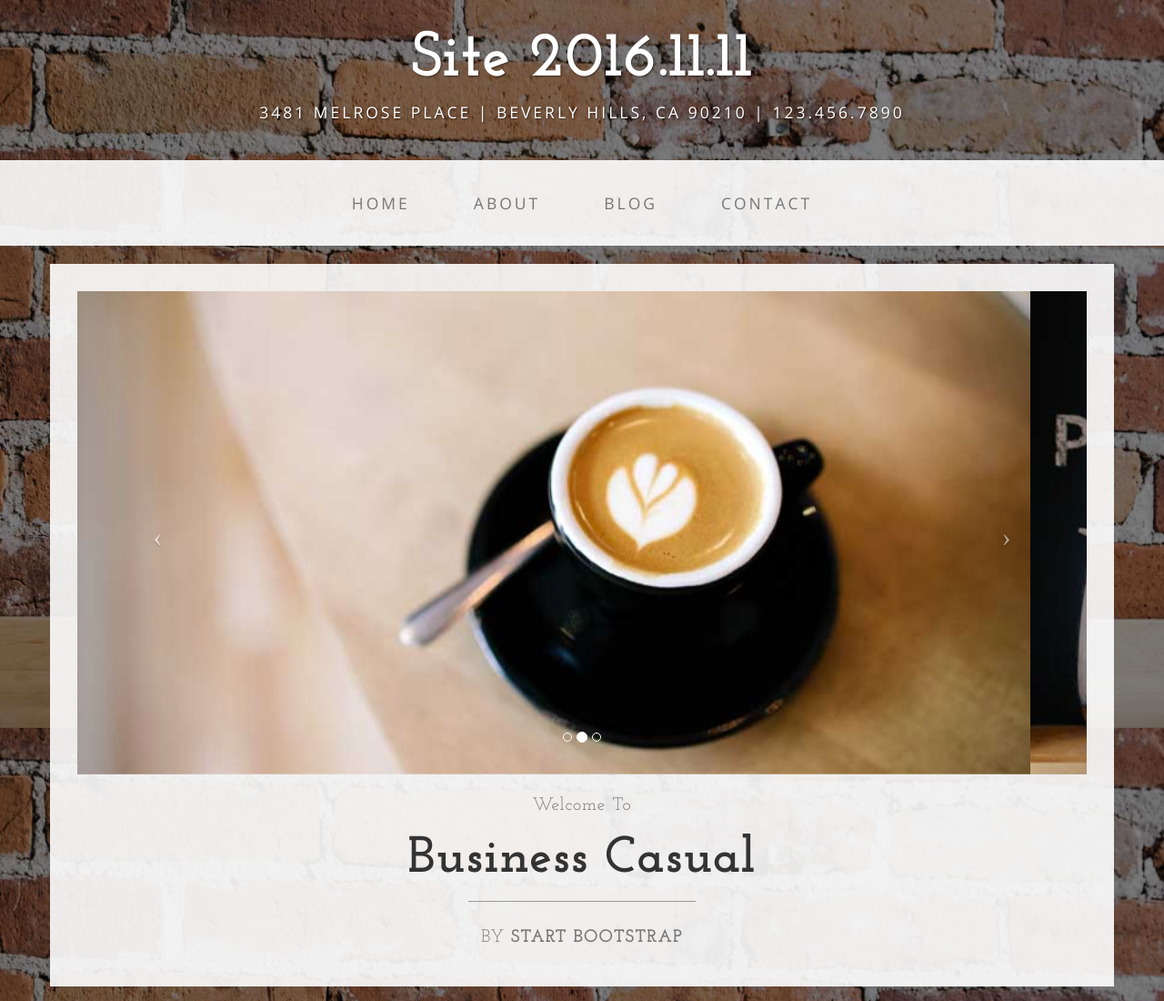
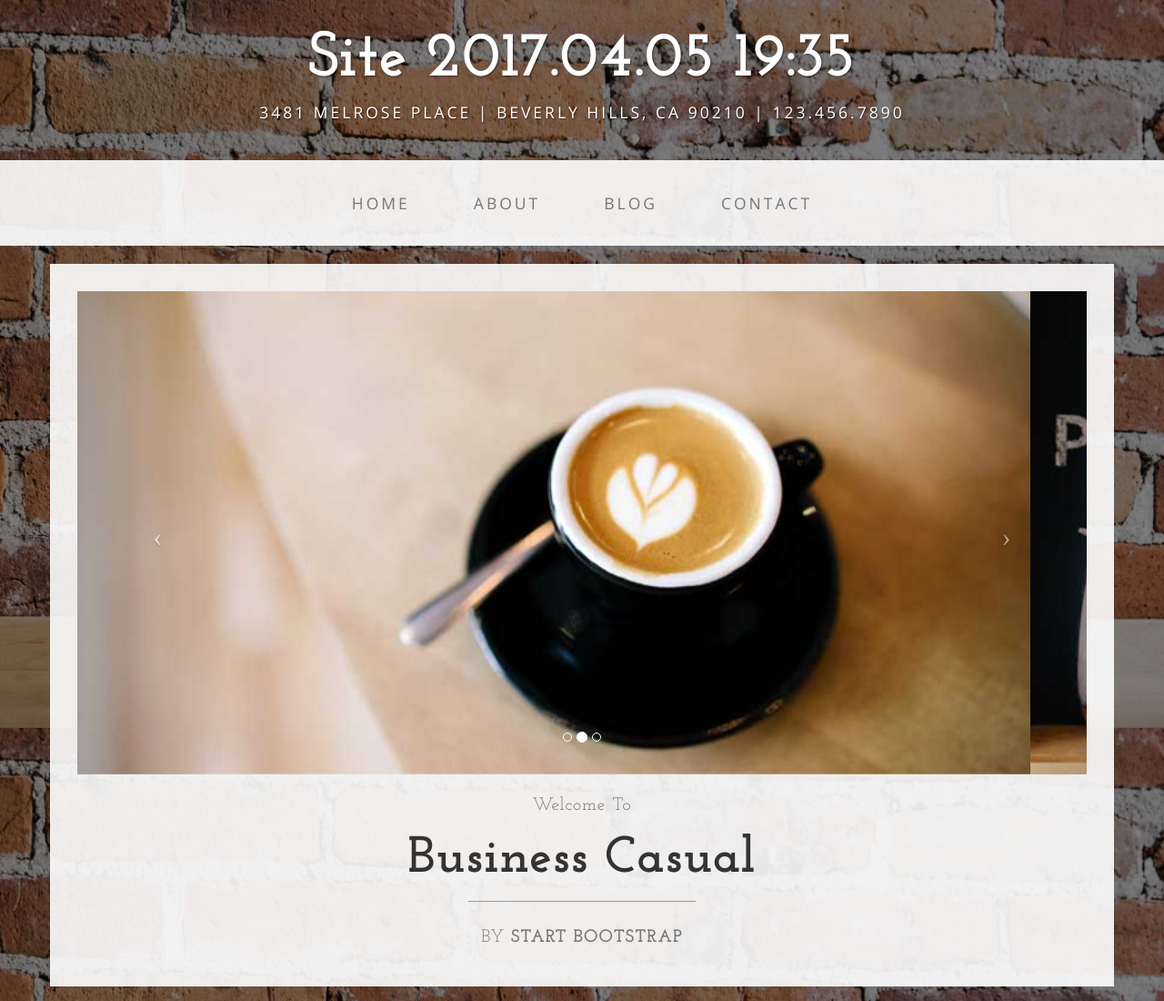
Before and after one commit to emanuelfqueiroz/automated_deploy_site_for_tests, a plain HTML site: page index.html in a window 1280 px wide. Shown: the top 1100 px of the page at 91% size. Drawn offline with nearby package versions, Linux system fonts and the light colour scheme.

Commit message:
modificacao de titulo

```diff
--- a/index.html
+++ b/index.html
@@ -32,7 +32,7 @@
 
 <body>
 
-    <div class="brand">Site 2016.11.11 </div>
+    <div class="brand">Site 2017.04.05 19:35 </div>
     <div class="address-bar">3481 Melrose Place | Beverly Hills, CA 90210 | 123.456.7890</div>
 
     <!-- Navigation -->
```
